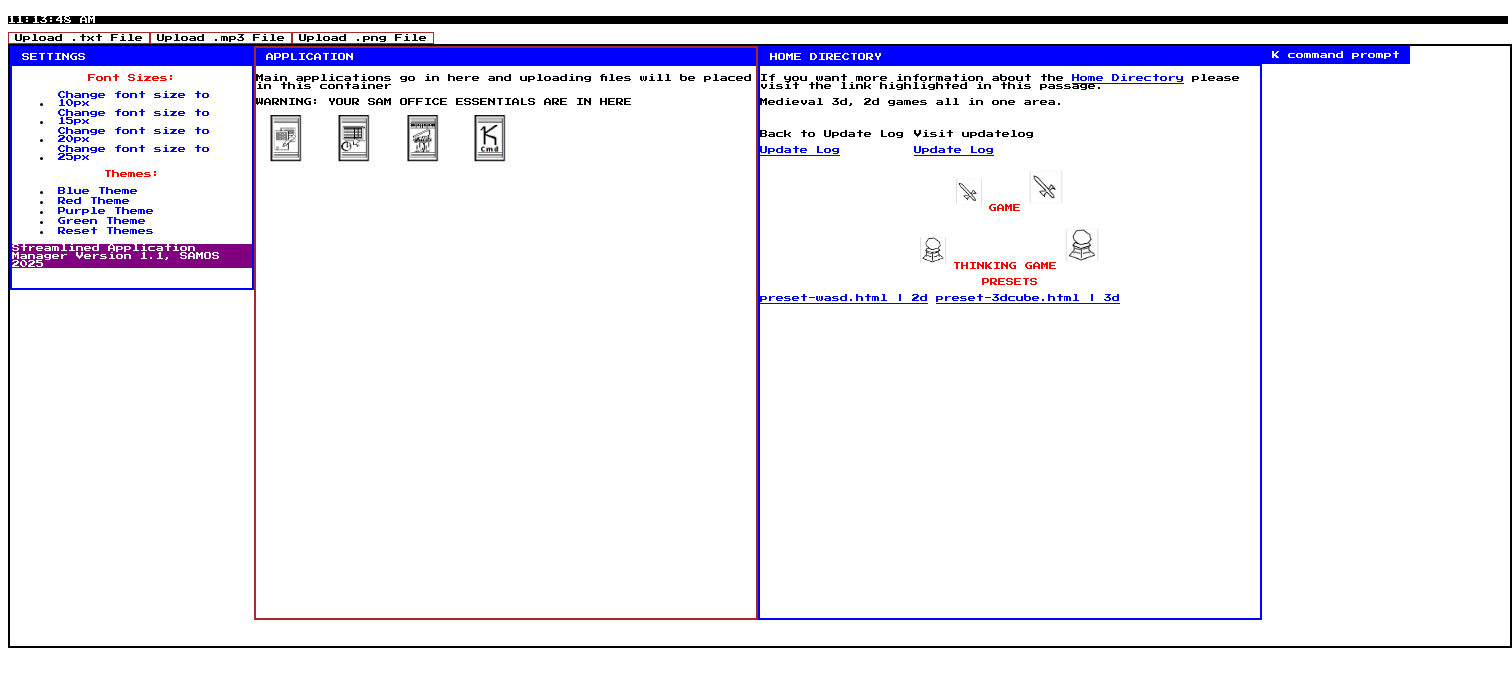
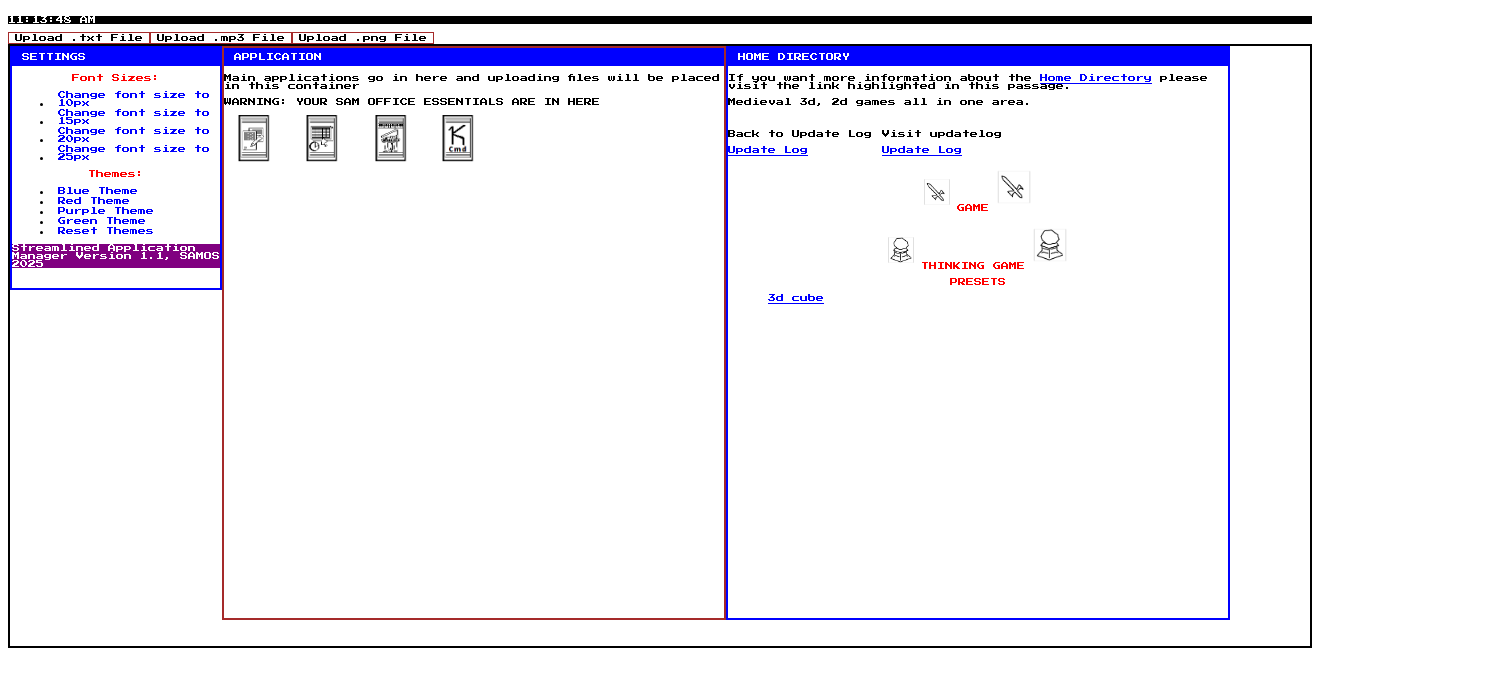
Before and after one commit to moddrop/streamlined-application-manager, a plain HTML site: page samos-version-1.2.html in a window 1280 px wide. Shown: the whole page, 1512 px wide, since content can reach past the window. Drawn offline with Linux system fonts and the light colour scheme.

Commit message:
Update samos-version-1.2.html

```diff
--- a/samos-version-1.2.html
+++ b/samos-version-1.2.html
@@ -37,7 +37,7 @@
         .manual a:hover {color: rgb(255, 0, 0); text-decoration: underline;}
 
         /* desktop */
-        .desktop {display: flex; border: 2px rgb(0, 0, 0) double; width: 1500px; height: 600px; cursor: crosshair;}
+        .desktop {display: flex; border: 2px rgb(0, 0, 0) double; width: 1300px; height: 600px; cursor: crosshair;}
 
         /* clock*/
         #clock {background-color: black; color: white;}
@@ -154,12 +154,10 @@
                     <h3><img src="chess.gif" width="40px">THINKING GAME<img src="chess.gif" width="50px"></h3>
                     <h3>PRESETS</h3>
                     <div id="presets">
-                        <a href="preset-wasd.html">preset-wasd.html | 2d</a>
-                        <a href="preset-3dcube.html">preset-3dcube.html | 3d</a>
+                        <ul>
+                            <a href="preset-3dcube.html">3d cube</a>
+                        </ul>
                     </div>
-                </div>
-                <div class="compiler">
-                    <h1>K command prompt</h1>
                 </div>
             </div>
             <div id="swanmelodyBox">
```
Lines whose indentation alone changed are shown as unchanged.
